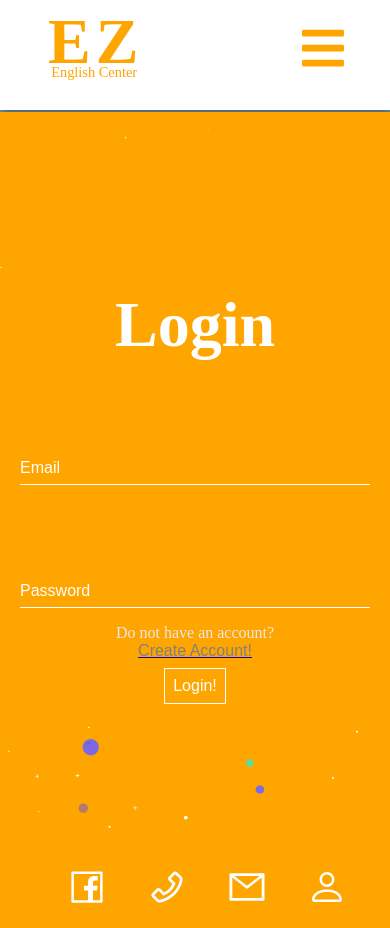
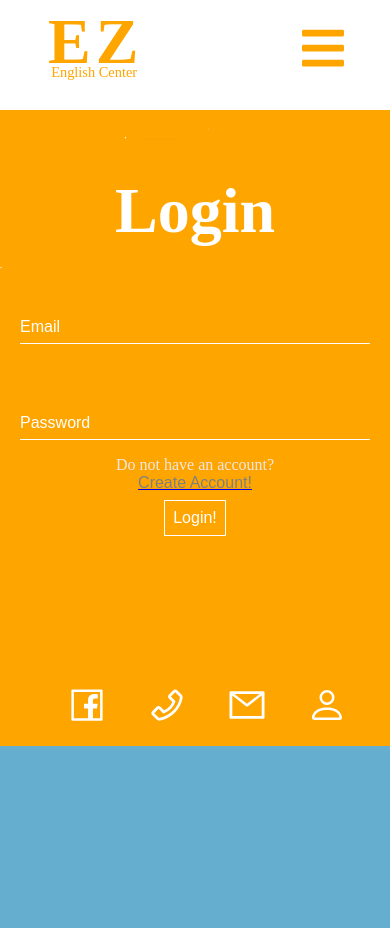
Before and after one commit to tadzius1996/Eazy, a React (Create React App) app: page /Login in a window 390 px wide. After the commit the page ends 844 px from the top, so only its background shows below. Built offline with nearby package versions, Linux system fonts and the light colour scheme; no server answers; a web font is replaced by a local one.

Commit message:
responsive4

```diff
--- a/src/components/AboutUs.css
+++ b/src/components/AboutUs.css
@@ -494,6 +494,7 @@
         margin-top: 2rem;
         height: 110vh;
         background-color: var(--secondaryColor);
+        z-index: 1;
     }
 
     .about-photo {
--- a/src/components/AboutUs.js
+++ b/src/components/AboutUs.js
@@ -14,9 +14,9 @@ function AboutUs() {
         <div className='aboutUs'>
           <div className='padding' />
             <div className='about-header'>
-            <img src='/group4.png' alt='team'  className='team-group' data-aos='fade-up'/>
+            <img src='/group4.png' alt='team'  className='team-group' data-aos='fade-in'/>
             <img src='/circlesColor.png' alt='circles'  className='circles' data-aos='fade-in'/>
-            <div className='about-header-div' data-aos='fade-up'>
+            <div className='about-header-div' data-aos='fade-in'>
               <h3 className='about-header-title'>About Us</h3>
               <p className='about-header-text'>Lorem ipsum dolor sit, amet consectetur adipisicing elit. Itaque, saepe? Distinctio, in. Delectus iure sapiente aperiam, mollitia earum ratione.</p>
               </div>
--- a/src/components/Login.css
+++ b/src/components/Login.css
@@ -15,7 +15,7 @@
 }
 
 .login-place {
-    margin-top: -2.9rem;
+    margin-top: -3rem;
     background-color: var(--primaryColor);
     padding-top: 3rem;
 }
@@ -276,6 +276,13 @@
 
 @media (max-width: 768px) {
 
+    .login-place {
+        margin-top: -3rem;
+        background-color: var(--primaryColor);
+        padding-top: 3rem;
+        z-index: 1;
+    }
+
     .login {
         margin-top: 10rem;
         font-size: 6rem;
@@ -392,7 +399,7 @@
 @media (max-width: 450px) {
 
     .login {
-        margin-top: 8rem;
+        margin-top: 0rem;
         font-size: 4rem;
         color: var(--thirdColor);
     }
@@ -400,7 +407,7 @@
 
     .contactContainer-login {
         width: 350px;
-        height: 565px;
+        height: 385px;
         text-align: center;
         background-color: var(--primaryColor);
         border-radius: 15px;
@@ -421,7 +428,7 @@
         width: 350px;
         height: auto;
         z-index: 0;
-
+        display: none;
     }
 
     .login-particles2 {
```
